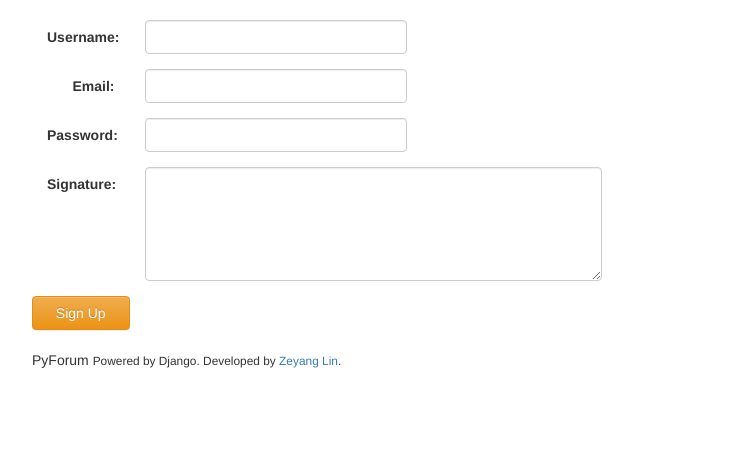
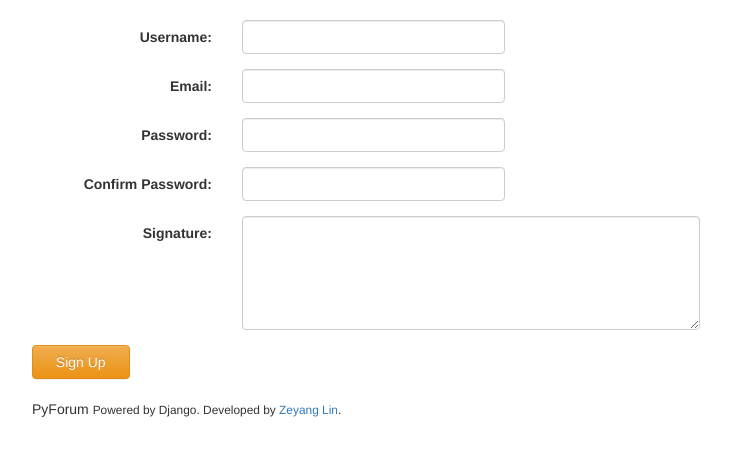
Before and after one commit to linzeyang/pyforum, a Django app: template pyforum/templates/pyforum/sign_up.html in a window 1280 px wide. Shown: the part 126-582 px from the top of the page, without its empty margins (23-754 px from the left). Run offline with Django 3.2, Linux system fonts and the light colour scheme; the template is opened without the code that fills it, so the values that code supplies are empty; some libraries are stand-ins or nearby versions.

Commit message:
[Alpla-3.2] Form data validation added

```diff
--- a/pyforum/templates/pyforum/base.html
+++ b/pyforum/templates/pyforum/base.html
@@ -25,7 +25,7 @@
         <a href="{% url 'pyforum:sign_up' %}">Sign Up</a>
         <a href="{% url 'pyforum:sign_in' %}">Sign In</a>
       {% else %}
-        You have signed in using
+        You have signed in as
         [  <a href="{% url 'pyforum:user_detail' user.id %}">{{ user.username }}</a>  ].
         <a href="{% url 'pyforum:sign_out' %}">Sign Out</a>
       {% endif %}
--- a/pyforum/templates/pyforum/sign_in.html
+++ b/pyforum/templates/pyforum/sign_in.html
@@ -12,6 +12,9 @@
 {% endblock %}
 
 {% block content %}
+{% if error %}
+<p class="text-danger">{{ error }}</p>
+{% endif %}
 <form role="form" class="form-horizontal" action="{% url 'pyforum:auth_user' %}" method="POST">
   {% csrf_token %}
   <div class="form-group">
--- a/pyforum/templates/pyforum/sign_up.html
+++ b/pyforum/templates/pyforum/sign_up.html
@@ -12,28 +12,37 @@
 {% endblock %}
 
 {% block content %}
+{% if error %}
+<p class="text-danger">{{ error }}</p>
+{% endif %}
 <form role="form" class="form-horizontal" action="{% url 'pyforum:save_user' %}" method="POST">
   {% csrf_token %}
   <div class="form-group">
-    <label for="input_username" class="col-md-1 control-label">Username: </label>
+    <label for="input_username" class="col-md-2 control-label">Username: </label>
     <div class="col-md-3">
       <input type="text" name="username" id="input_username" class="form-control" />
     </div>
   </div>
   <div class="form-group">
-    <label for="input_email" class="col-md-1 control-label">Email: </label>
+    <label for="input_email" class="col-md-2 control-label">Email: </label>
     <div class="col-md-3">
       <input type="email" name="email" id="input_email" class="form-control" />
     </div>
   </div>
   <div class="form-group">
-    <label for="input_password" class="col-md-1 control-label">Password: </label>
+    <label for="input_password" class="col-md-2 control-label">Password: </label>
     <div class="col-md-3">
       <input type="password" name="password" id="input_password" class="form-control" />
     </div>
   </div>
   <div class="form-group">
-    <label for="input_signature" class="col-md-1 control-label">Signature: </label>
+    <label for="input_password_again" class="col-md-2 control-label">Confirm Password: </label>
+    <div class="col-md-3">
+      <input type="password" name="password_again" id="input_password_again" class="form-control" />
+    </div>
+  </div>
+  <div class="form-group">
+    <label for="input_signature" class="col-md-2 control-label">Signature: </label>
     <div class="col-md-5">
       <textarea name="signature" rows="5" id="input_signature" class="form-control"></textarea>
     </div>
--- a/pyforum/templates/pyforum/user_detail.html
+++ b/pyforum/templates/pyforum/user_detail.html
@@ -13,8 +13,8 @@
 
 {% block content %}
 <div id="user">
+  <p class="text-info lead">{{ user.username }}</span>
   <dl class="dl-horizontal">
-    <span class="lead">{{ user.username }}</span>
     <dt>UID:</dt><dd>{{ user.id }}</dd>
     <dt>First Name:</dt><dd>{{ user.first_name }}</dd>
     <dt>Last Name:</dt><dd>{{ user.last_name }}</dd>
@@ -24,7 +24,7 @@
     <dt>Last Login:</dt><dd>{{ user.last_login }}</dd>
   </dl>
   <hr />
-  <b>Posts:</b>
+  <p class="text-warning lead">Posts:</p>
   <dl class="dl-horizontal">
   {% for post in user.post_set.all %}
   <dt>{{ post.title }}</dt><dd>{{ post.time_posted }}</dd>
```
Also changed, not shown: pyforum/views.py (+34 -3 lines).
